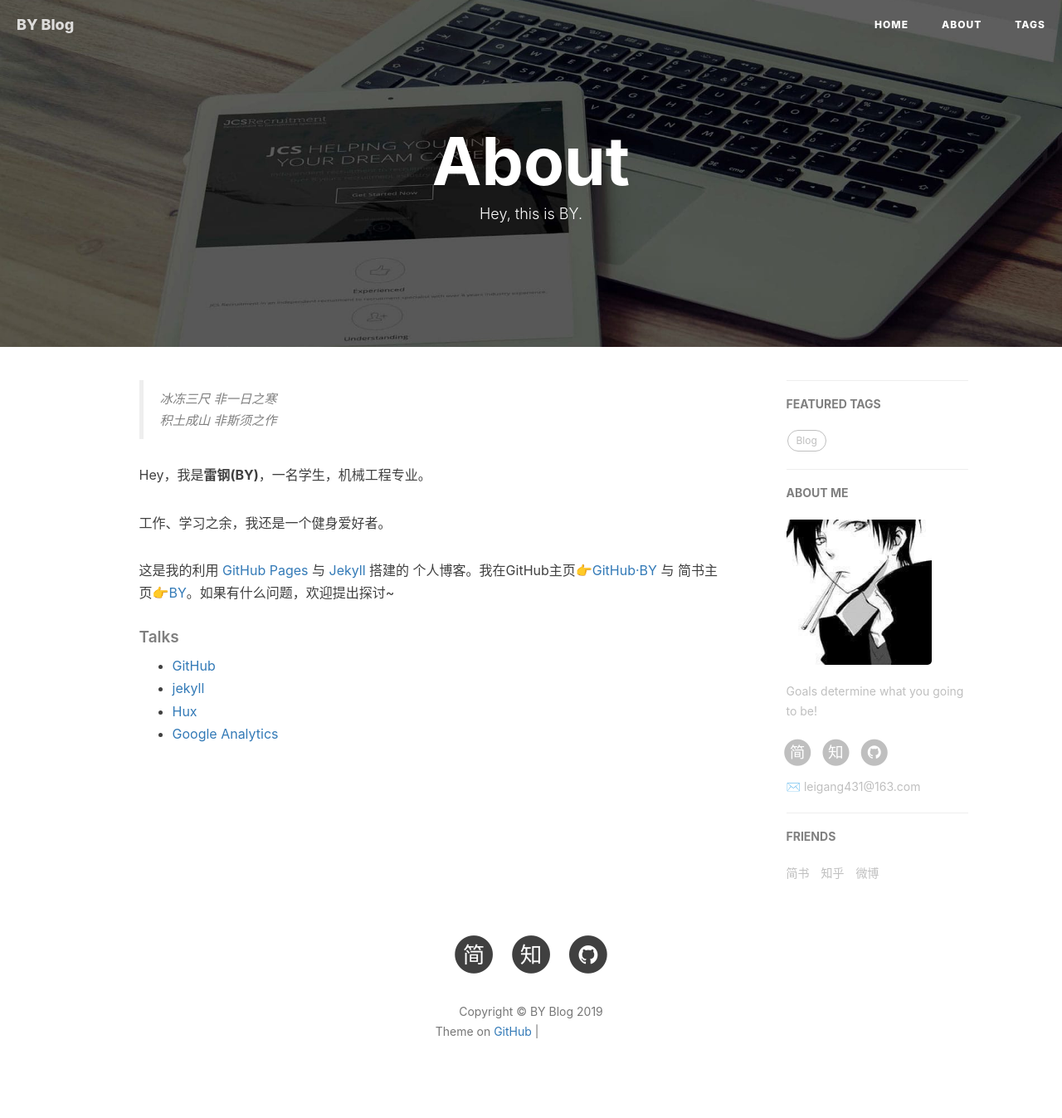
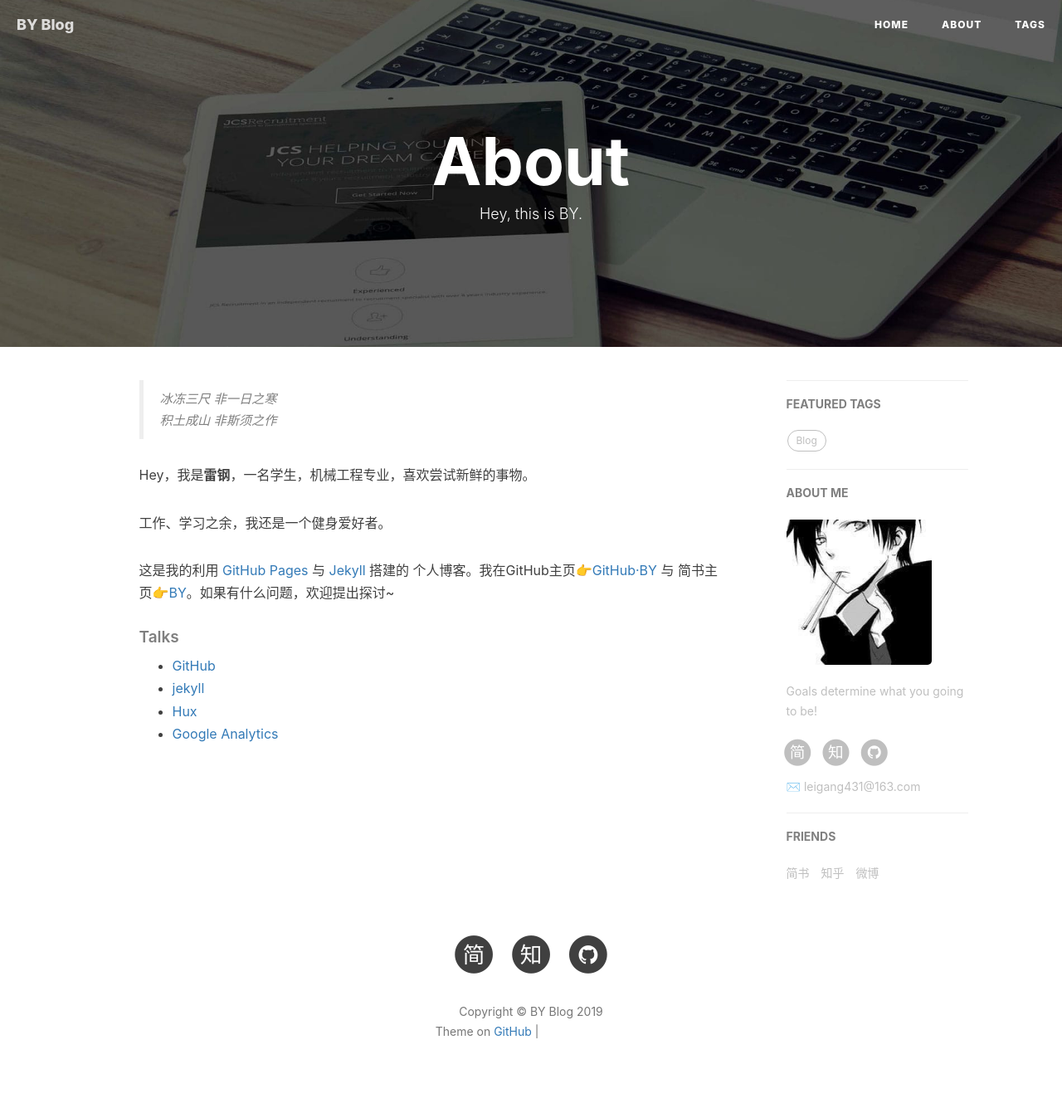
Before and after one commit to leigang431/leigang431.github.io, a Jekyll site: the page built from about.html, in a window 1280 px wide. Shown: the whole page at 83% size. Built offline with Jekyll 4.4.1, drawn with Linux system fonts in a browser that asks for light colours; nearby versions of some CDN libraries; comment, search, counter and statistics services are not loaded; grey boxes are pictures that could not be loaded.

Commit message:
Update about.html

```diff
--- a/about.html
+++ b/about.html
@@ -18,7 +18,7 @@ header-img: "img/post-bg-rwd.jpg"
     <blockquote><p>冰冻三尺 非一日之寒<br>
     积土成山 非斯须之作</p></blockquote>
 
-    <p>Hey，我是<strong>雷钢(BY)</strong>，一名学生，机械工程专业。</p>
+    <p>Hey，我是<strong>雷钢</strong>，一名学生，机械工程专业，喜欢尝试新鲜的事物。</p>
 
     <p>工作、学习之余，我还是一个健身爱好者。</p>
 
```
